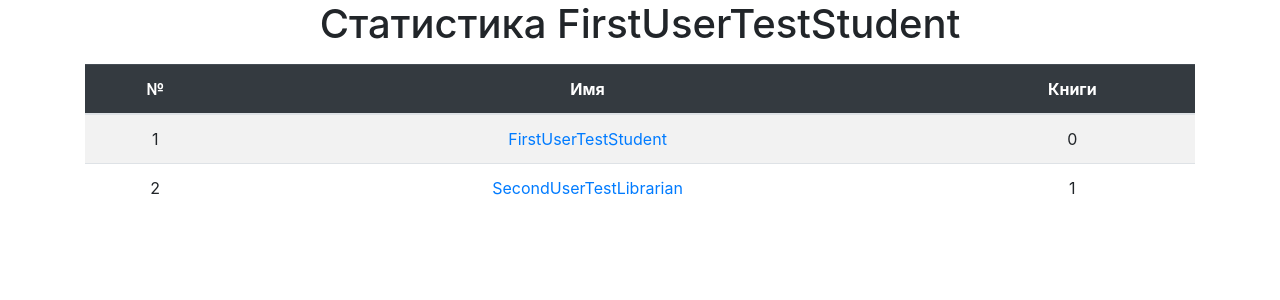
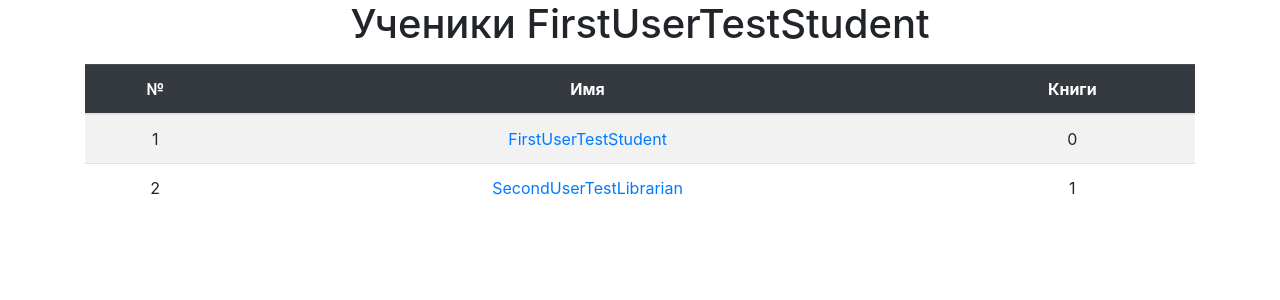
Before and after one commit to PickBas/library_service, a Django app: template templates/library/students.html in a window 1280 px wide. Shown: the part 56-356 px from the top of the page. Run offline with Django 3.2, Linux system fonts and the light colour scheme; data comes from the database, SQL or seed files in the repository; tables that the repository leaves empty hold one stand-in row (values such as "Sample post"); the template is opened without the code that fills it: values that come from a table or form of the project are taken from there, most other values are stand-ins (such as "Sample title", 1, 10 or a date in 2020); some libraries are stand-ins or nearby versions.

Commit message:
fixed header

```diff
--- a/templates/library/students.html
+++ b/templates/library/students.html
@@ -1,7 +1,7 @@
 {% extends 'base.html' %}
 
 {% block main %}
-    <h1 class="text-center">Статистика {{ current_librarian }}</h1>
+    <h1 class="text-center">Ученики {{ current_librarian }}</h1>
 
     <div class="row mt-3">
         <div class="col">
```
